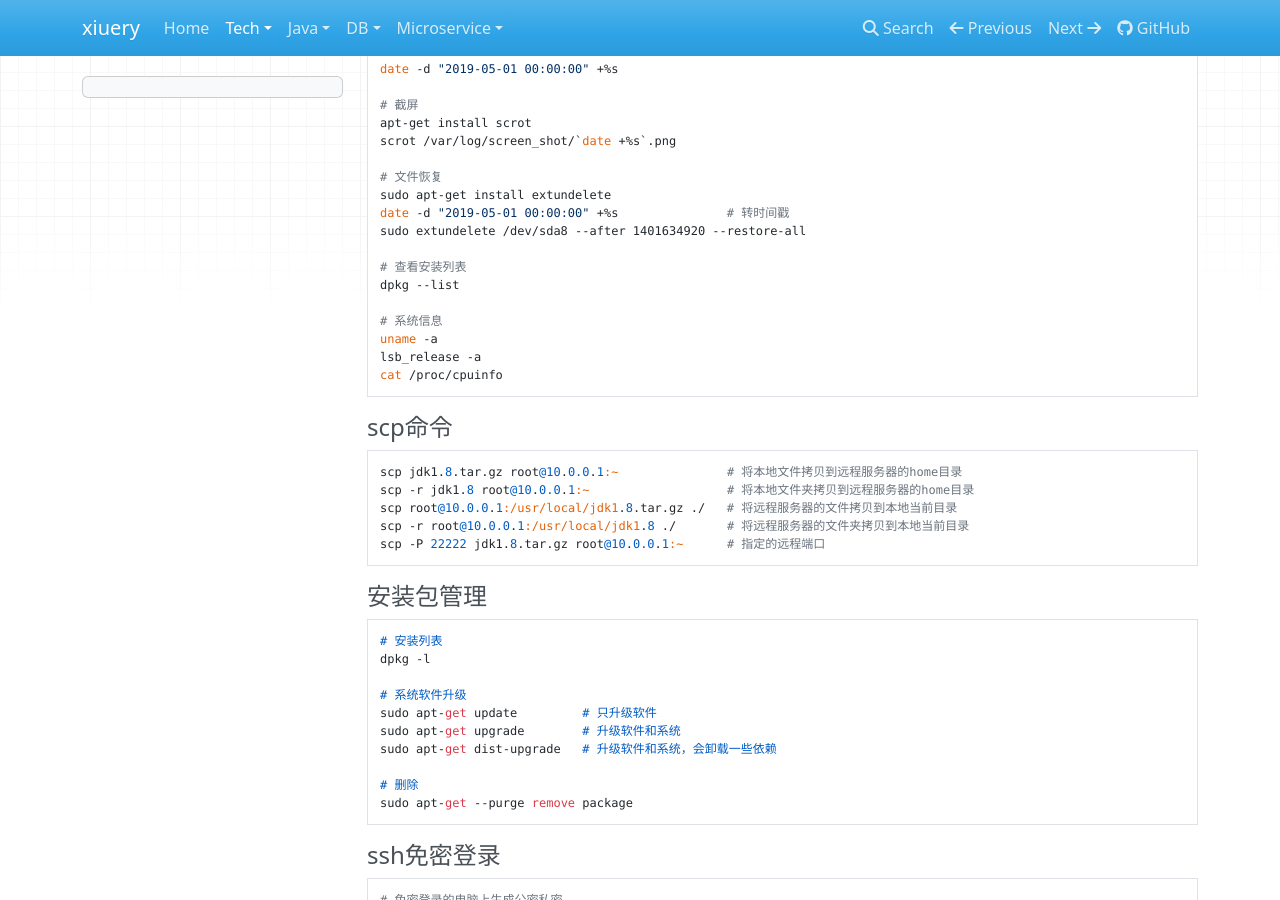
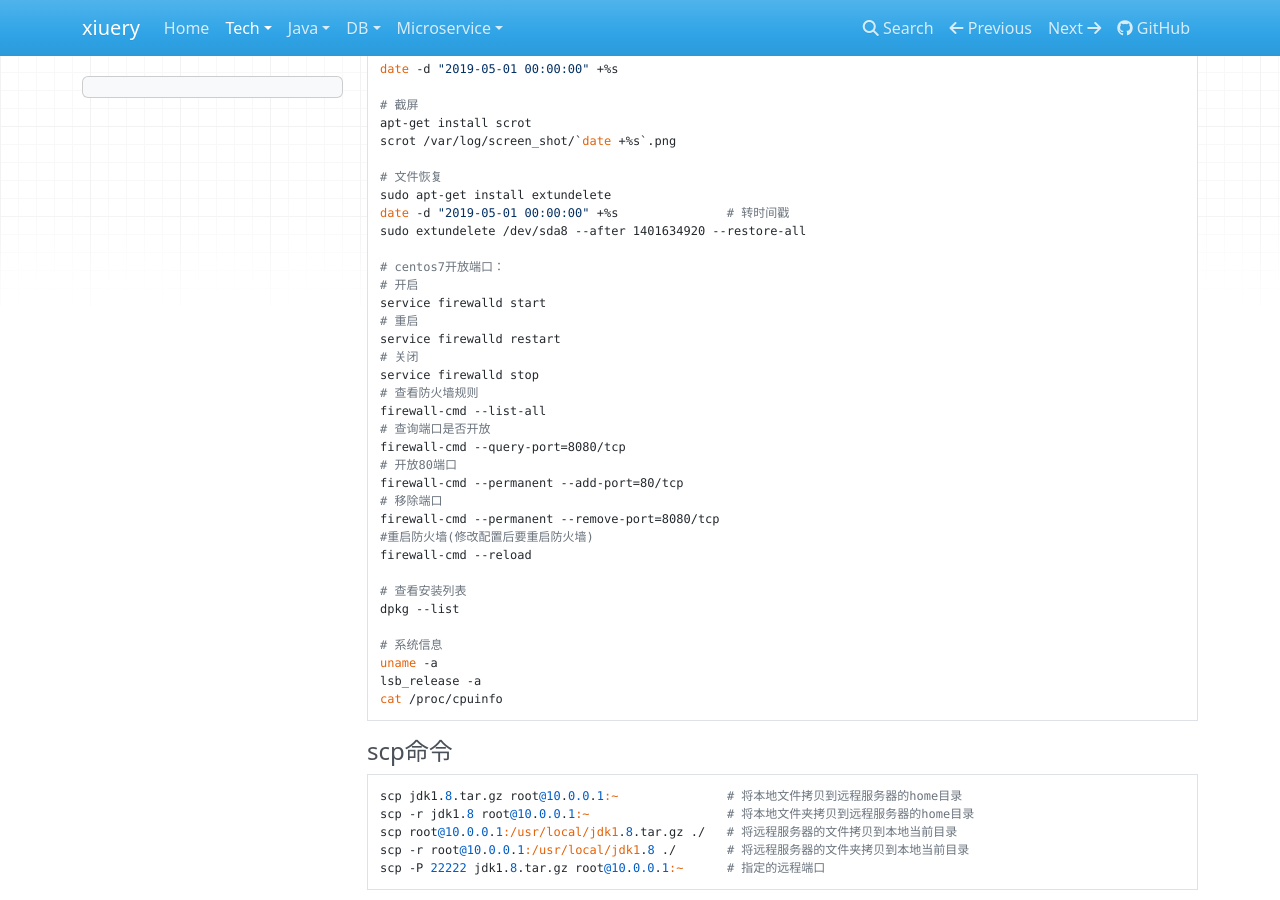
Before and after one commit to xiuery/manual, an MkDocs documentation site: the page built from docs/tech/linux.md, in a window 1280 px wide and 900 px high, scrolled down 542 px. Built offline with MkDocs 1.6.1, drawn with Linux system fonts in a browser that asks for light colours; nearby versions of some CDN libraries.

Commit message:
Update linux.md

```diff
--- a/docs/tech/linux.md
+++ b/docs/tech/linux.md
@@ -36,6 +36,24 @@ scrot /var/log/screen_shot/`date +%s`.png
 sudo apt-get install extundelete
 date -d "2019-05-01 00:00:00" +%s               # 转时间戳
 sudo extundelete /dev/sda8 --after 1401634920 --restore-all
+
+# centos7开放端口：
+# 开启
+service firewalld start
+# 重启
+service firewalld restart
+# 关闭
+service firewalld stop
+# 查看防火墙规则
+firewall-cmd --list-all
+# 查询端口是否开放
+firewall-cmd --query-port=8080/tcp
+# 开放80端口
+firewall-cmd --permanent --add-port=80/tcp
+# 移除端口
+firewall-cmd --permanent --remove-port=8080/tcp
+#重启防火墙(修改配置后要重启防火墙)
+firewall-cmd --reload
 
 # 查看安装列表
 dpkg --list
```
